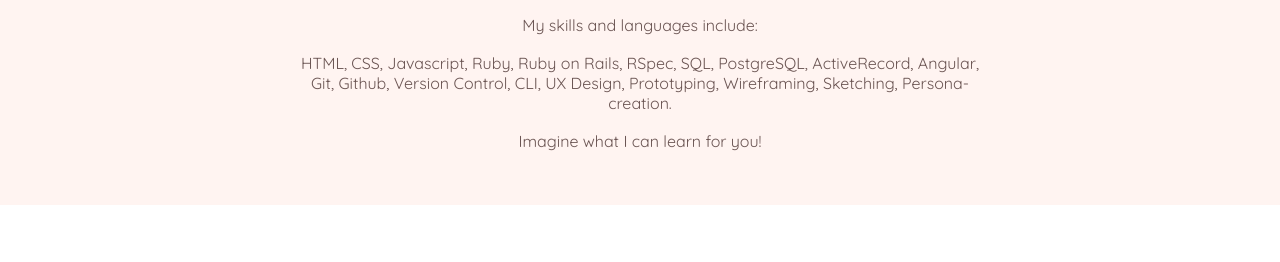
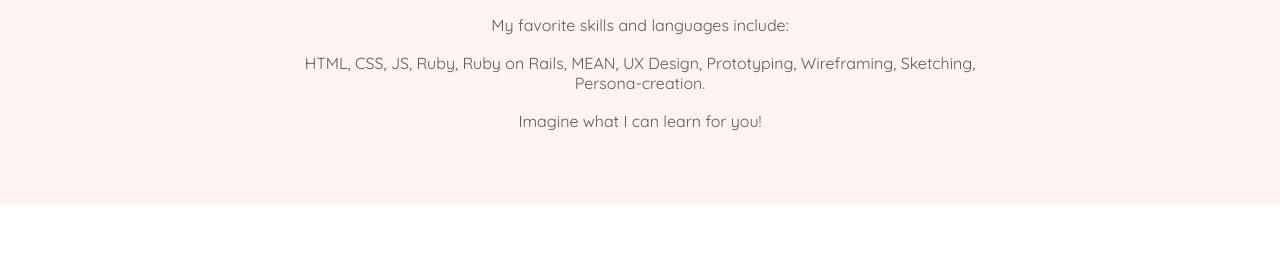
Before and after one commit to Dibbledl01/Brittany_Branson_Portfolio_Website, a plain HTML site: page web.html in a window 1280 px wide. Shown: the part 525-787 px from the top of the page. Drawn offline with Linux system fonts and the light colour scheme.

Commit message:
changed web languages and skills

```diff
--- a/web.html
+++ b/web.html
@@ -41,9 +41,9 @@
       <div id="web-intro-paragraph">
         <h1>I Am a Web Designer and Developer</h1>
         <br>
-        <p>My skills and languages include:</p>
+        <p>My favorite skills and languages include:</p>
         <br>
-        <p>HTML, CSS, Javascript, Ruby, Ruby on Rails, RSpec, SQL, PostgreSQL, ActiveRecord, Angular, Git, Github, Version Control, CLI, UX Design, Prototyping, Wireframing, Sketching, Persona-creation.</p>
+        <p>HTML, CSS, JS, Ruby, Ruby on Rails, MEAN, UX Design, Prototyping, Wireframing, Sketching, Persona-creation.</p>
         <br>
         <p>Imagine what I can learn for you!</p>
       </div>
```
